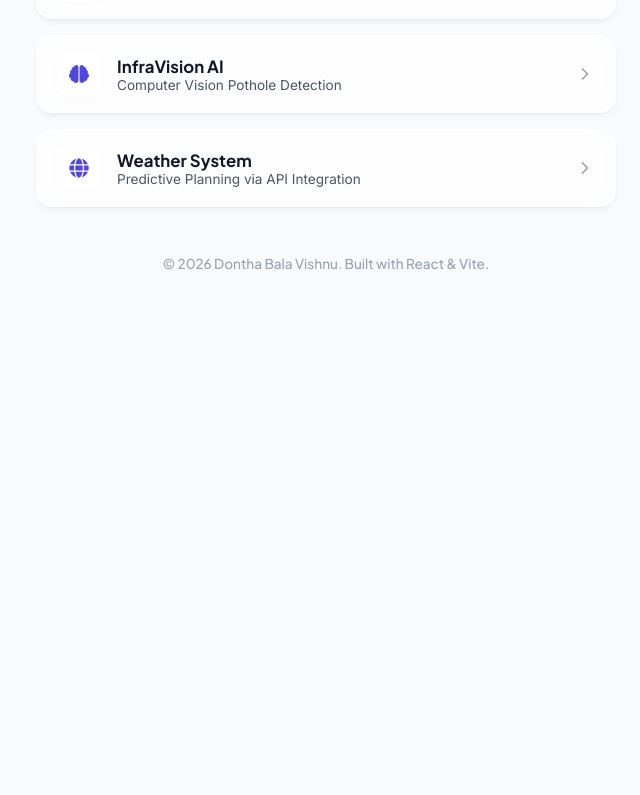
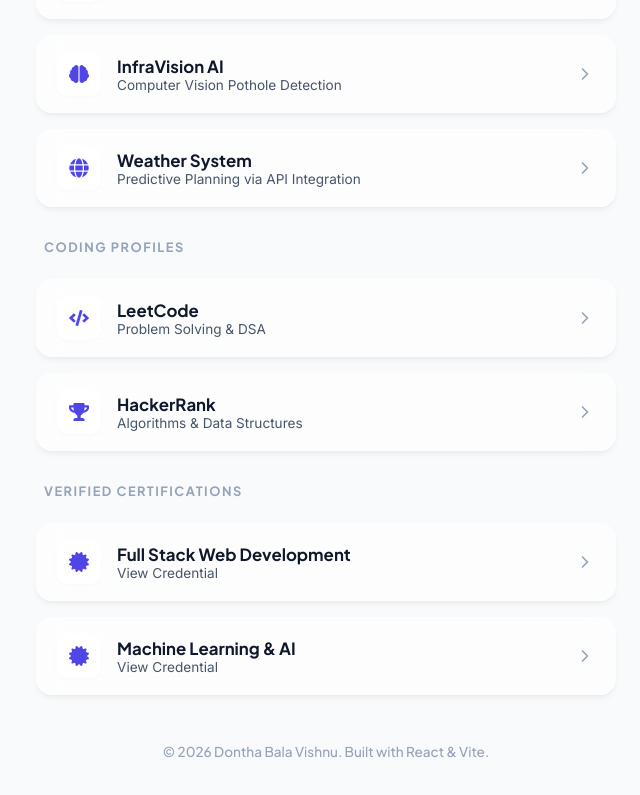
Before and after one commit to BalaVishnu017/balavishnu017.github.io, a React (Vite) app: page / in a window 1280 px wide. Shown: the part 879-1674 px from the top of the page, without its empty margins (314-954 px from the left). Before the commit the page ends 1231 px from the top, so only its background shows below. Built offline with nearby package versions, Linux system fonts and the light colour scheme.

Commit message:
feat: add coding profiles and certifications

```diff
--- a/src/App.jsx
+++ b/src/App.jsx
@@ -1,5 +1,5 @@
 import React from 'react';
-import { FaGithub, FaLinkedin, FaEnvelope, FaBriefcase, FaGraduationCap, FaBrain, FaExternalLinkAlt, FaGlobe } from 'react-icons/fa';
+import { FaGithub, FaLinkedin, FaEnvelope, FaBriefcase, FaGraduationCap, FaBrain, FaExternalLinkAlt, FaGlobe, FaCode, FaTrophy, FaCertificate } from 'react-icons/fa';
 import { ChevronRight } from 'lucide-react';
 
 const LinkCard = ({ icon: Icon, title, subtitle, href, isPrimary = false }) => {
@@ -100,6 +100,36 @@
             href="https://github.com/BalaVishnu017/Weather-Based-Event-Planning-System"
           />
 
+          <div className="section-label">Coding Profiles</div>
+
+          <LinkCard
+            icon={FaCode}
+            title="LeetCode"
+            subtitle="Problem Solving & DSA"
+            href="https://leetcode.com/u/BalaVishnu017/"
+          />
+          <LinkCard
+            icon={FaTrophy}
+            title="HackerRank"
+            subtitle="Algorithms & Data Structures"
+            href="#"
+          />
+
+          <div className="section-label">Verified Certifications</div>
+
+          <LinkCard
+            icon={FaCertificate}
+            title="Full Stack Web Development"
+            subtitle="View Credential"
+            href="#"
+          />
+          <LinkCard
+            icon={FaCertificate}
+            title="Machine Learning & AI"
+            subtitle="View Credential"
+            href="#"
+          />
+
         </div>
 
         <div className="footer">
```
